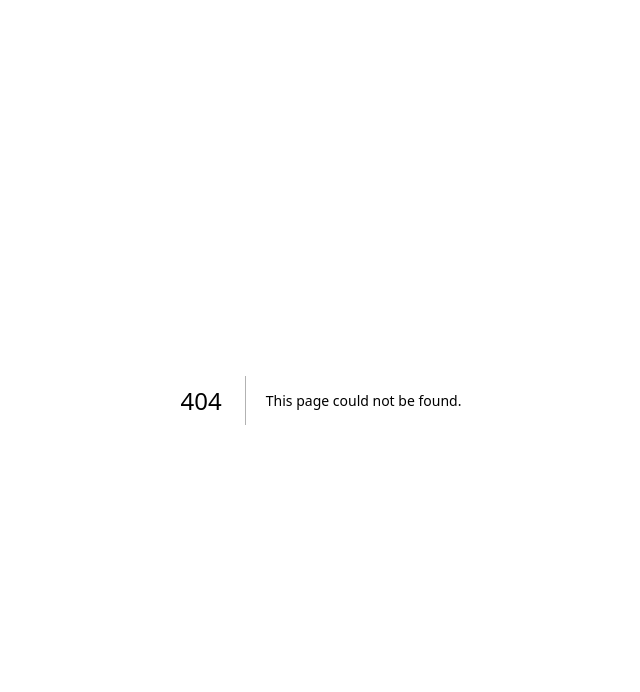
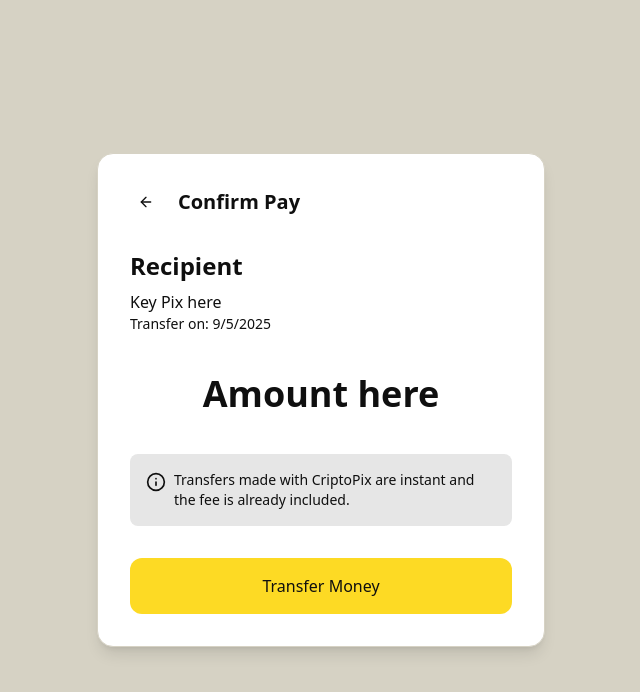
Before and after one commit to gpweins/cryptopix-example, a Next.js app: page /confirm-pay in a window 1280 px wide. Before the commit this address had no page. Shown: the top 692 px of the page, without its empty margins (319-959 px from the left). Built offline with nearby package versions, Linux system fonts and the light colour scheme.

Commit message:
Add ConfirmPay

```diff
--- /dev/null
+++ b/src/app/confirm-pay/page.tsx
@@ -0,0 +1,5 @@
+import ConfirmPay from "@/components/ConfirmPay"
+
+export default function ConfirmPayPage() {
+  return <ConfirmPay />
+}
--- /dev/null
+++ b/src/components/ConfirmPay.tsx
@@ -0,0 +1,78 @@
+"use client"
+
+import React from "react"
+import { Button } from "@/components/ui/button"
+import { ArrowLeft, Info } from "lucide-react"
+import { useRouter, useSearchParams } from "next/navigation"
+
+const ConfirmPay = () => {
+  const router = useRouter()
+  const searchParams = useSearchParams()
+
+  // Placeholder values (will hook up later)
+  const pixKey = searchParams.get("pixKey") || "Key Pix here"
+  const amount = searchParams.get("amount")
+    ? `R$ ${searchParams.get("amount")}`
+    : "Amount here"
+
+  return (
+    <div className="min-h-screen bg-stellar-gray flex items-center justify-center p-4">
+      <div className="w-full max-w-md mx-auto">
+        <div className="bg-card rounded-2xl shadow-lg border border-border p-8 space-y-8">
+          {/* Header */}
+          <div className="flex items-center space-x-4">
+            <Button
+              variant="ghost"
+              size="sm"
+              onClick={() => router.push("/")}
+              className="p-2 h-auto"
+            >
+              <ArrowLeft className="w-5 h-5 text-foreground" />
+            </Button>
+            <h1 className="text-xl font-semibold text-foreground">Confirm Pay</h1>
+          </div>
+
+          {/* Recipient Info */}
+          <div className="space-y-4">
+            <div>
+              <h2 className="text-2xl font-bold text-foreground mb-2">
+                Recipient
+              </h2>
+              <p className="text-foreground font-medium">{pixKey}</p>
+              <p className="text-muted-foreground text-sm">
+                Transfer on: {new Date().toLocaleDateString()}
+              </p>
+            </div>
+
+            {/* Amount */}
+            <div className="text-center py-6">
+              <p className="text-4xl font-bold text-foreground">{amount}</p>
+            </div>
+
+            {/* Info Box */}
+            <div className="flex items-start space-x-2 p-4 bg-stellar-black/10 rounded-lg">
+              <Info className="w-5 h-5 text-muted-foreground mt-0.5 flex-shrink-0" />
+              <p className="text-sm text-muted-foreground">
+                Transfers made with CriptoPix are instant and the fee is already
+                included.
+              </p>
+            </div>
+          </div>
+
+          {/* Action Button */}
+          <div className="space-y-4">
+            <Button
+              variant="stellar"
+              size="lg"
+              className="w-full h-14 rounded-xl text-base font-medium"
+            >
+              Transfer Money
+            </Button>
+          </div>
+        </div>
+      </div>
+    </div>
+  )
+}
+
+export default ConfirmPay
```
